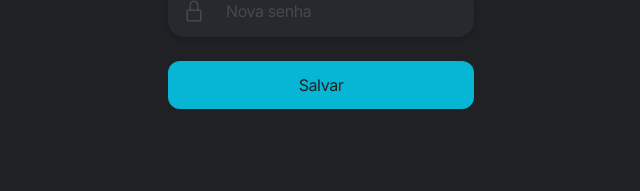
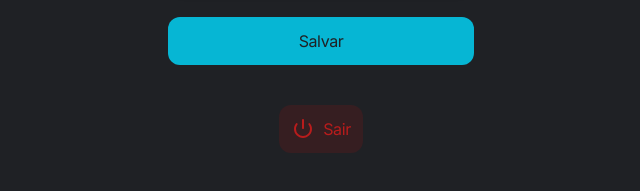
Before and after one commit to kadymosantana/KadPad, a Vue app in the folder client/app/: page /profile in a window 1280 px wide. Shown: the part 537-728 px from the top of the page, without its empty margins (319-959 px from the left). Built offline with nearby package versions, Linux system fonts and the light colour scheme.

Commit message:
feat: Logout Button and Types of Inputs

```diff
--- a/client/app/src/views/Profile.vue
+++ b/client/app/src/views/Profile.vue
@@ -19,15 +19,19 @@ import InputContainer from '@/components/InputContainer.vue'
     </div>
     <form class="flex flex-col gap-3">
       <InputContainer icon="user" placeholder="Nome" />
-      <InputContainer icon="email" placeholder="E-mail" />
-      <InputContainer icon="password" placeholder="Senha atual" />
-      <InputContainer icon="password" placeholder="Nova senha" />
+      <InputContainer type="email" icon="email" placeholder="E-mail" />
+      <InputContainer type="password" icon="password" placeholder="Senha atual" />
+      <InputContainer type="password" icon="password" placeholder="Nova senha" />
       <button
         class="w-full mt-3 bg-cyan-500 p-3 text-dark-800 rounded-xl hover:bg-cyan-600 duration-500"
       >
         Salvar
       </button>
     </form>
+    <button class="flex items-center gap-2 bg-[#ff00001a] p-3 rounded-xl">
+      <img src="../assets/icons/logout.svg" />
+      <span class="text-red-700">Sair</span>
+    </button>
   </div>
 </template>
 
```
